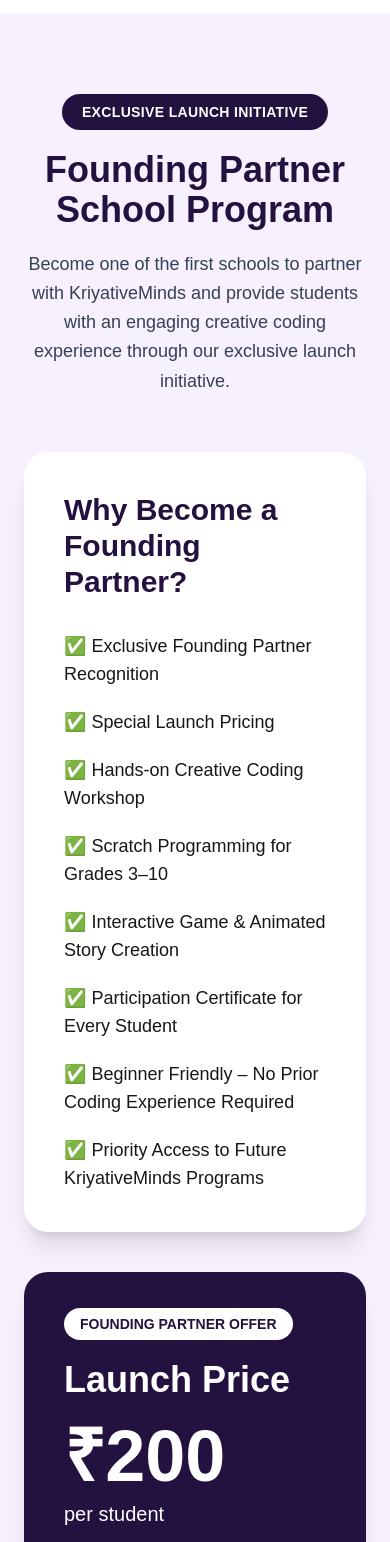
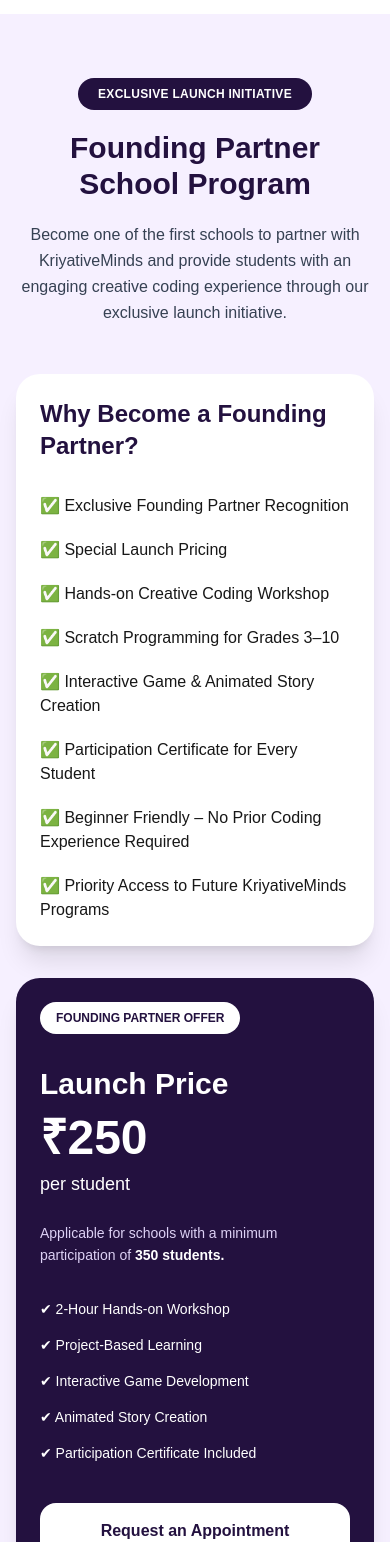
Before and after one commit to punya16-code/kriyative-minds-website, a Next.js app: page / in a window 390 px wide. Shown: the part 4340-5882 px from the top of the page. Built offline with nearby package versions, Linux system fonts and the light colour scheme.

Commit message:
Added founding partner section changes and whatsapp button

```diff
--- a/app/page.tsx
+++ b/app/page.tsx
@@ -224,40 +224,38 @@
   </div>
   </section>
   {/* ================= Founding Partner School Program ================= */}
-
 <section
   id="founding-partner"
-  className="py-20 bg-[#f6f0ff]"
+  className="py-16 md:py-20 bg-[#f6f0ff]"
 >
-  <div className="max-w-7xl mx-auto px-6">
+  <div className="max-w-7xl mx-auto px-4 sm:px-6">
 
-    <div className="text-center mb-14">
-      <span className="inline-block bg-[#23113f] text-white px-5 py-2 rounded-full text-sm font-semibold tracking-wide">
+    {/* Heading */}
+    <div className="text-center mb-12 md:mb-14">
+      <span className="inline-block bg-[#23113f] text-white px-5 py-2 rounded-full text-xs sm:text-sm font-semibold tracking-wide">
         EXCLUSIVE LAUNCH INITIATIVE
       </span>
 
-      <h2 className="text-4xl md:text-5xl font-bold text-[#23113f] mt-5">
+      <h2 className="text-3xl sm:text-4xl md:text-5xl font-bold text-[#23113f] mt-5">
         Founding Partner School Program
       </h2>
 
-      <p className="mt-5 text-gray-700 max-w-3xl mx-auto text-lg leading-relaxed">
-        Become one of the first schools to partner with KriyativeMinds and
-        provide students with an engaging creative coding experience through our
-        exclusive launch initiative.
+      <p className="mt-5 text-gray-700 max-w-3xl mx-auto text-base sm:text-lg leading-relaxed">
+        Become one of the first schools to partner with KriyativeMinds and provide students with an engaging creative coding experience through our exclusive launch initiative.
       </p>
     </div>
 
-    <div className="grid lg:grid-cols-2 gap-10">
+    <div className="grid lg:grid-cols-2 gap-8 lg:gap-10">
 
-      {/* Left Side */}
+      {/* Left Card */}
 
-      <div className="bg-white rounded-3xl shadow-xl p-10">
+      <div className="bg-white rounded-3xl shadow-xl p-6 sm:p-8 md:p-10">
 
-        <h3 className="text-3xl font-bold text-[#23113f] mb-8">
+        <h3 className="text-2xl sm:text-3xl font-bold text-[#23113f] mb-8">
           Why Become a Founding Partner?
         </h3>
 
-        <div className="space-y-5 text-lg">
+        <div className="space-y-5 text-base sm:text-lg">
 
           <div>✅ Exclusive Founding Partner Recognition</div>
 
@@ -279,32 +277,32 @@
 
       </div>
 
-      {/* Right Side */}
+      {/* Right Card */}
 
-      <div className="bg-[#23113f] rounded-3xl shadow-xl p-10 text-white">
+      <div className="bg-[#23113f] rounded-3xl shadow-xl p-6 sm:p-8 md:p-10 text-white flex flex-col">
 
-        <span className="bg-white text-[#23113f] px-4 py-2 rounded-full font-bold text-sm">
+        <span className="inline-block w-fit bg-white text-[#23113f] px-4 py-2 rounded-full font-bold text-xs sm:text-sm whitespace-nowrap">
           FOUNDING PARTNER OFFER
         </span>
 
-        <h3 className="text-4xl font-bold mt-6">
+        <h3 className="text-3xl sm:text-4xl font-bold mt-8">
           Launch Price
         </h3>
 
-        <p className="text-7xl font-extrabold mt-5">
-          ₹200
+        <p className="text-5xl sm:text-6xl lg:text-7xl font-extrabold mt-3">
+          ₹250
         </p>
 
-        <p className="text-xl mt-2">
+        <p className="text-lg sm:text-xl mt-2">
           per student
         </p>
 
-        <p className="mt-6 text-[#ddd1f5] leading-relaxed">
+        <p className="mt-6 text-[#ddd1f5] leading-relaxed text-sm sm:text-base">
           Applicable for schools with a minimum participation of
           <span className="font-bold text-white"> 350 students.</span>
         </p>
 
-        <div className="mt-8 space-y-3">
+        <div className="mt-8 space-y-4 text-sm sm:text-base">
 
           <p>✔ 2-Hour Hands-on Workshop</p>
 
@@ -322,7 +320,7 @@
           href="https://wa.me/917019427213?text=Hello%20Punya,%20I%20am%20interested%20in%20becoming%20a%20Founding%20Partner%20School%20for%20the%20KriyativeMinds%20Creative%20Coding%20Workshop.%20I%20would%20like%20to%20schedule%20an%20appointment."
           target="_blank"
           rel="noopener noreferrer"
-  className="mt-10 bg-white text-[#23113f] text-center py-4 rounded-2xl font-bold text-lg hover:bg-gray-100 transition"
+          className="mt-10 block w-full bg-white text-[#23113f] text-center py-4 rounded-2xl font-bold text-base sm:text-lg hover:bg-gray-100 transition duration-300"
         >
           Request an Appointment
         </a>
@@ -333,20 +331,18 @@
 
     {/* Bottom Highlight */}
 
-    <div className="mt-12 bg-[#e8dbff] rounded-3xl p-8 text-center">
+    <div className="mt-12 bg-[#e8dbff] rounded-3xl p-6 sm:p-8 text-center">
 
-      <h4 className="text-2xl font-bold text-[#23113f]">
+      <h4 className="text-xl sm:text-2xl font-bold text-[#23113f]">
         Limited Launch Opportunity
       </h4>
 
-      <p className="mt-4 text-gray-700 text-lg max-w-4xl mx-auto">
+      <p className="mt-4 text-gray-700 text-base sm:text-lg max-w-4xl mx-auto leading-relaxed">
         We are partnering with a limited number of schools as our
         <span className="font-semibold text-[#23113f]">
           {" "}Founding Partner Schools{" "}
         </span>
-        during the launch phase of KriyativeMinds. Partner schools will receive
-        exclusive introductory pricing and be recognized as our early education
-        partners.
+        during the launch phase of KriyativeMinds. Partner schools will receive exclusive introductory pricing and be recognized as our early education partners.
       </p>
 
     </div>
```
Lines whose indentation alone changed are shown as unchanged.
